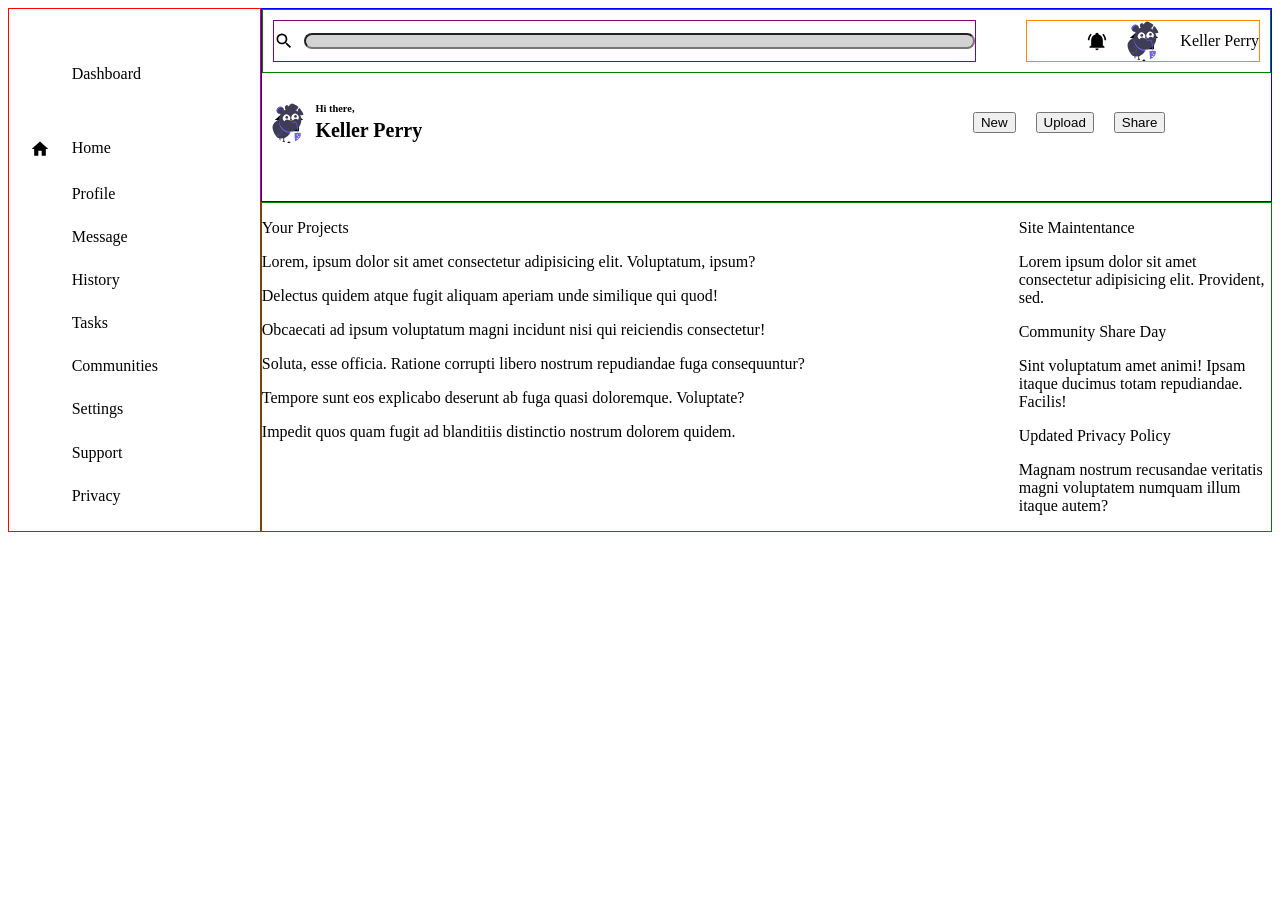
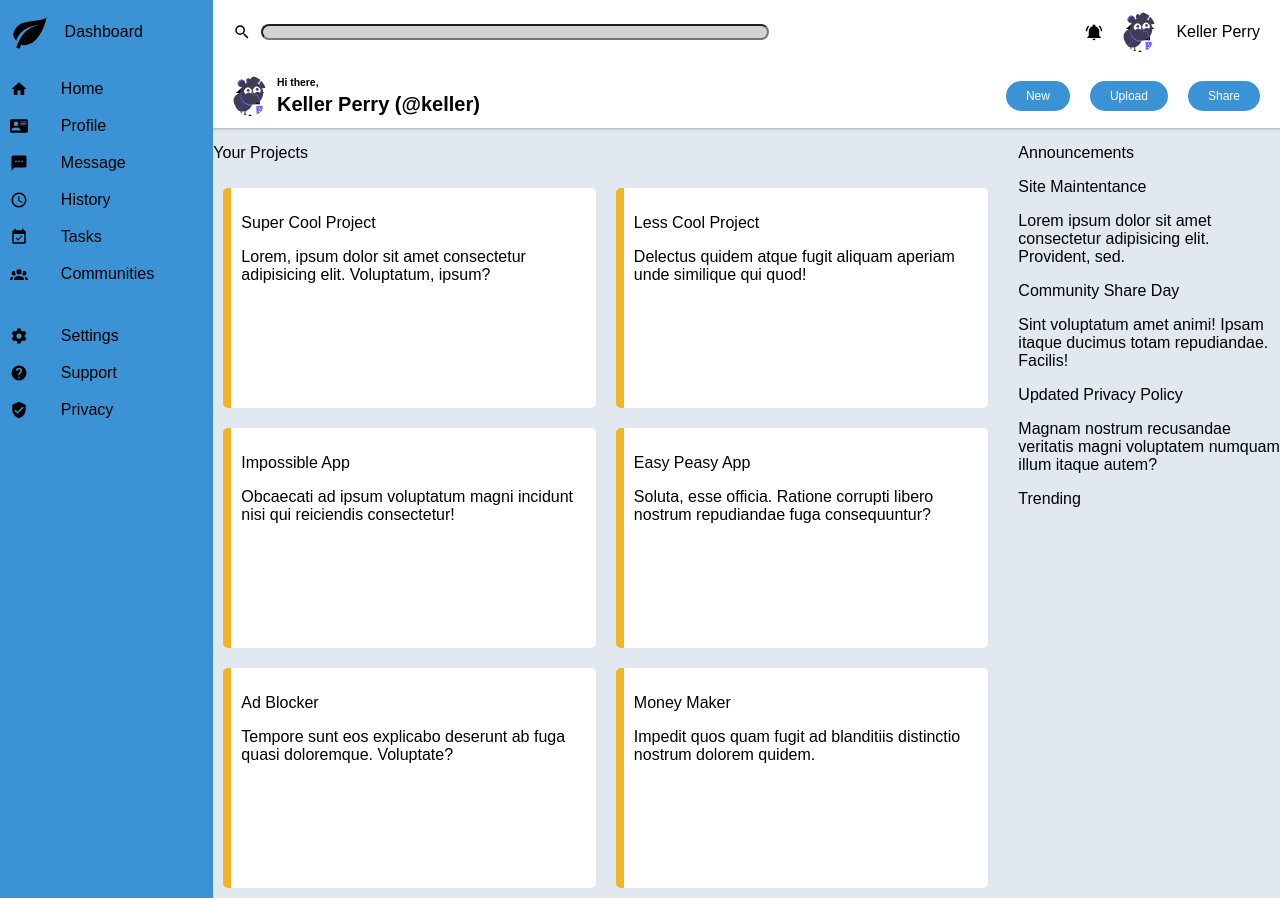
Before and after one commit to kellerperry/admin_dashboard, a plain HTML site: page index.html in a window 1280 px wide. Before the commit the page ends 800 px from the top, so only its background shows below. Drawn offline with Linux system fonts and the light colour scheme.

Commit message:
Add color and styling. Fix sidebar layout

```diff
--- a/index.html
+++ b/index.html
@@ -9,47 +9,48 @@
 <body>
     <div class="container">
         <div class="sidebar">
-                <div class="logo-placeholder">
-                    <img src="" alt="" class="icon">
+            <div class="dashboard">
+                <img src="images/leaf.svg" alt="leaf" class="logo">
                 <div class="dashboard-button">Dashboard</div>
             </div>
             <div class="side-actions">
-                <div class="sidebar-actions">
+                    <div class="settings-actions">
                         <img class="icon" src="images/home.svg" alt="home icon">
-                    <div class="action-selection">Home</div>
+                        <p class="action-selection">Home</p>
                     </div>
-                <div class="sidebar-actions">
-                    <img class="icon" src="" alt="">
-                    <div class="action-selection">Profile</div>
+                    <div class="settings-actions">
+                        <img class="icon" src="images/profile.svg" alt="profile icon">
+                        <p class="action-selection">Profile</p>
                     </div>
-                <div class="sidebar-actions">
-                    <img class="icon" src="" alt="">
-                    <div class="action-selection">Message</div>
+                    <div class="settings-actions">
+                        <img class="icon" src="images/messages.svg" alt="messages icon">
+                        <p class="action-selection">Message</p>
                     </div>
-                <div class="sidebar-actions">
-                    <img class="icon" src="" alt="">
-                    <div class="action-selection">History</div>
+                    <div class="settings-actions">
+                        <img class="icon" src="images/history.svg" alt="">
+                        <p class="action-selection">History</p>
                     </div>
-                <div class="sidebar-actions">
-                    <img class="icon" src="" alt="">
-                    <div class="action-selection">Tasks</div>
+                    <div class="settings-actions">
+                        <img class="icon" src="images/tasks.svg" alt="">
+                        <p class="action-selection">Tasks</p>
                     </div>
-                <div class="sidebar-actions">
-                    <img class="icon" src="" alt="">
-                    <div class="action-selection">Communities</div>
+                    <div class="settings-actions">
+                        <img class="icon" src="images/communities.svg" alt="">
+                        <p class="action-selection">Communities</p>
                     </div>
+
             </div>
             <div class="settings">
                 <div class="settings-actions">
-                    <img class="icon" src="" alt="">
+                    <img class="icon" src="images/settings.svg" alt="">
                     <div>Settings</div>
                 </div>
                 <div class="settings-actions">
-                    <img class="icon" src="" alt="">
+                    <img class="icon" src="images/support.svg" alt="">
                     <div>Support</div>
                 </div>
                 <div class="settings-actions">
-                    <img class="icon" src="" alt="">
+                    <img class="icon" src="images/privacy.svg" alt="">
                     <div>Privacy</div>
                 </div>
             </div>
@@ -71,7 +72,7 @@
                     <img src="images/refreshing_beverage.svg" alt="user image" class="profile-image big">
                     <div class="welcome">
                         <h4>Hi there,</h4>
-                        <h2>Keller Perry</h2>
+                        <h2>Keller Perry (@keller)</h2>
                     </div>
                 </div>
                 <div class="content-button-section">
@@ -87,34 +88,34 @@
                 <p class="section-title">Your Projects</p>
                 <div class="card-section">
                     <div class="card">
-                        <p class="card-title"></p>
+                        <p class="card-title">Super Cool Project</p>
                         <p>Lorem, ipsum dolor sit amet consectetur adipisicing elit. Voluptatum, ipsum?</p>
                     </div>
                     <div class="card">
-                        <p class="card-title"></p>
+                        <p class="card-title">Less Cool Project</p>
                         <p>Delectus quidem atque fugit aliquam aperiam unde similique qui quod!</p>
                     </div>
                     <div class="card">
-                        <p class="card-title"></p>
+                        <p class="card-title">Impossible App</p>
                         <p>Obcaecati ad ipsum voluptatum magni incidunt nisi qui reiciendis consectetur!</p>
                     </div>
                     <div class="card">
-                        <p class="card-title"></p>
+                        <p class="card-title">Easy Peasy App</p>
                         <p>Soluta, esse officia. Ratione corrupti libero nostrum repudiandae fuga consequuntur?</p>
                     </div>
                     <div class="card">
-                        <p class="card-title"></p>
+                        <p class="card-title">Ad Blocker</p>
                         <p>Tempore sunt eos explicabo deserunt ab fuga quasi doloremque. Voluptate?</p>
                     </div>
                     <div class="card">
-                        <p class="card-title"></p>
+                        <p class="card-title">Money Maker</p>
                         <p>Impedit quos quam fugit ad blanditiis distinctio nostrum dolorem quidem.</p>
                     </div>
                 </div>
             </div>
             <div class="sub-content">
                 <div class="announcements">
-                    <p class="section-title"></p>
+                    <p class="section-title">Announcements</p>
                     <div class="updates-section">
                         <div class="updates">
                             <p class="update-tite">Site Maintentance</p>
@@ -131,8 +132,10 @@
                     </div>
                 </div>
                 <div class="trending">
-                    <p class="section-title"></p>
+                    <p class="section-title">Trending</p>
+                    <div class="trending-users">
 
+                    </div>
                 </div>
             </div>
         </div>
--- a/style.css
+++ b/style.css
@@ -1,64 +1,111 @@
+body {
+    font-family: sans-serif;
+    font-size: 16px;
+    padding: 0;
+    margin: 0;
+}
+
+
 .container {
     display: grid;
-    grid-template-columns: 1fr 4fr;
-    grid-template-rows: auto 3fr;
+    grid-template-columns: 1fr 5fr;
+    grid-template-rows: 8rem 1fr;
+    grid-template-areas:
+        'sidebar header'
+        'sidebar main';
+    padding: 0;
+    margin: 0;
 }
 
+/* SIDEBAR SECTION */
+
 .sidebar {
-    border: 1px red solid;
-    grid-row: 1 / 3;
     display: grid;
-    grid-template-rows: 1fr 2fr 1fr;
-    gap: ;
-}
-
-.logo-placeholder,
-.sidebar-actions,
-.settings-actions {
-    display: grid;
-    grid-template-columns: 1fr 3fr;
+    grid-template-columns: 1fr;
+    grid-template-rows: 4rem 16rem 16rem;
+    grid-area: sidebar;
+    padding-left: 10px;
+    background-color: rgb(59,146,212);
 }
 
 .side-actions,
 .settings {
-    display: grid;
+    grid-auto-rows: 2rem;
 }
 
-.logo-placeholder {
+.dashboard,
+.settings-actions {
+    display: grid;
+    grid-template-columns: 1fr 3fr;
     align-items: center;
 }
 
-.icon {
-    max-height: 20px;
-    justify-self: center;
+
+.dashboard,
+.side-actions,
+.settings {
+    display: grid;
+    gap: 5px;
 }
 
+
+.icon {
+    max-height: 18px;
+}
+
+.logo {
+    max-height: 40px;
+}
+
+
+
+
+/* HEADER SECTION */
+
 .header {
-    border: 1px blue solid;
     display: grid;
-    grid-template-rows: 1fr 2fr;
+    /* grid-template-rows: auto 1fr; */
+    background-color: white;
+    grid-area: header;
+}
+
+.profile-image {
+    background-image: url(images/home.svg);
+    border-radius: 50%;
+    max-height: 40px;
+}
+
+.content-button-section {
+    margin-right: 20px;
+}
+
+.content-button {
+    color: white;
+    background-color: rgb(59,146,212);
+    padding: 8px 20px;
+    border-radius: 20px;
+    border: none;
+    font-size: .75rem;
 }
 
 .header-top {
     display: grid;
     grid-template-columns: 3fr minmax(175px, 1fr);
-    padding: 10px;
+    padding: 0 20px;
     gap: 50px;
-    border: solid green 1px;
 }
-
 
 .search {
     display: flex;
     align-items: center;
     gap: 10px;
-    border: solid 1px purple;
 }
 
 .search-bar {
     background: lightgray;
     height: 10px;
     min-width: 100px;
+    max-width: 500px;
     border-radius: 10px;
     flex: 1;
 }
@@ -68,13 +115,11 @@
     justify-content: end;
     align-items: center;
     gap: 20px;
-    border: solid 1px darkorange;
 }
 
 .header-bottom {
     display: grid;
-    grid-template-columns: 3fr 2fr;
-    max-height: 100px;
+    grid-template-columns: 3fr 1fr;
 }
 
 .user-welcome,
@@ -85,8 +130,7 @@
 
 .user-welcome {
     gap: 10px;
-    justify-content: start;
-    padding-left: 10px;
+    padding-left: 20px;
 }
 
 .welcome h4 {
@@ -105,15 +149,31 @@
     justify-content: center;
 }
 
+
+
+/* MAIN CONTENT SECTION */
+
 .main-content {
     display: grid;
     grid-template-columns: 3fr 1fr;
-    border: 1px green solid;
-    grid-column: 2 / 3;
+    background-color: rgb(226,232,240);
+    gap: 20px;
+    grid-area: main;
+    box-shadow: inset 0px 3px 3px -2px rgba(172, 172, 172, 1);
 }
 
-.profile-image {
-    background-image: url(images/home.svg);
-    border-radius: 50%;
-    max-height: 40px;
+.card-section {
+    display: grid;
+    grid-template-columns: repeat(auto-fit, minmax(250px, 1fr));
+    gap: 20px;
+    align-items: center;
+    padding: 10px;
 }
+
+.card {
+    border-radius: 5px;
+    border-left: 8px solid rgb(240,180,40);
+    background-color: white;
+    height: 200px;
+    padding: 10px;
+}
```
Also changed, not shown: images/communities.svg (added), images/content-copy.svg (added), images/history.svg (added), images/leaf.svg (added), images/messages.svg (added), images/privacy.svg (added), images/profile.svg (added), images/settings.svg (added), images/share.svg (added), images/star.svg (added), images/support.svg (added), images/tasks.svg (added). Lines whose indentation alone changed are shown as unchanged.
